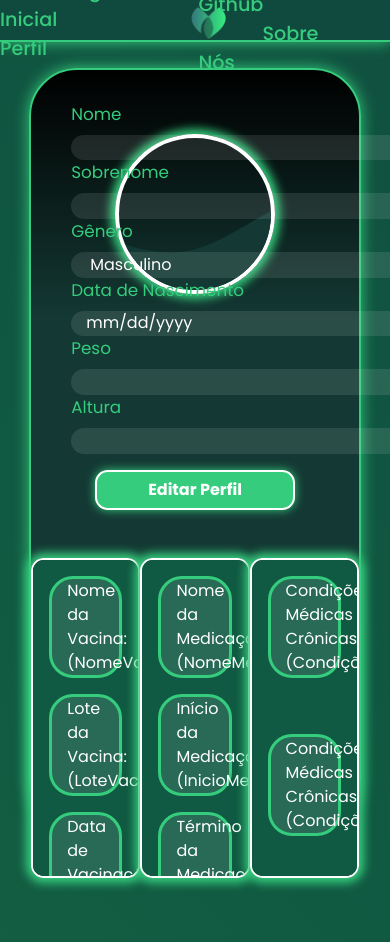
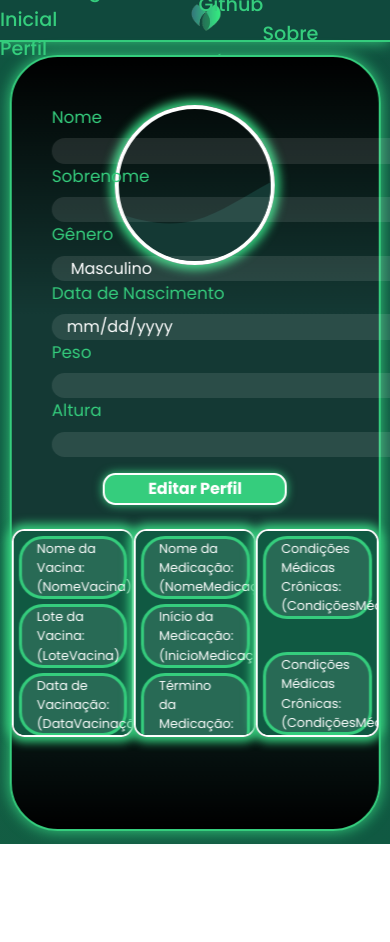
Before and after one commit to djowhend/registro-saude, a website: page Html/Perfil.html in a window 390 px wide. Shown: the top 942 px of the page. After the commit the page ends 844 px from the top, so only its background shows below. Drawn offline with nearby package versions, Linux system fonts and the light colour scheme.

Commit message:
Responsividade 1366x768

```diff
--- a/Css/Cadastro.css
+++ b/Css/Cadastro.css
@@ -9,7 +9,7 @@ body {
     width: 100vw;
     background: linear-gradient(45deg, #1F7F4C, #1B6844, #18503C, #143934);
     background-size: 400% 400%;
-    /* animation: backgroundgradient 5s ease infinite, opacidade 3s ease; */
+    animation: backgroundgradient 5s ease infinite, opacidade 3s ease;
 }
 
 @keyframes backgroundgradient {
@@ -76,9 +76,9 @@ img[alt="Template.png"] {
     box-shadow: 0 0 10px #35cd7d;
     border-radius: 55px;
     text-align: center;
-    /* animation: AnimacaoTextos; */
-    /* animation-duration: 2s; */
-    /* animation-timing-function: ease; */
+    animation: AnimacaoTextos;
+    animation-duration: 2s;
+    animation-timing-function: ease;
 }
 
 .Textos h1 {
@@ -127,9 +127,9 @@ img[alt="Template.png"] {
     background: linear-gradient(0deg, #000, #143934, #143934, #000);
     box-shadow: 0px 0px 15px #35cd7d;
     border-radius: 20px;
-    /* animation: AnimacaoRegistro; */
-    /* animation-duration: 2s; */
-    /* animation-timing-function: ease; */
+    animation: AnimacaoRegistro;
+    animation-duration: 2s;
+    animation-timing-function: ease;
 }
 
 @keyframes AnimacaoRegistro {
--- a/Css/EditarPerfil.css
+++ b/Css/EditarPerfil.css
@@ -194,7 +194,8 @@ body {
 .BoxUsuario {
     position: absolute;
     top: 10vh;
-    left: 20%;
+    left: 50%;
+    transform: translateX(-50%);
 
     width: 60vw;
     height: 80vh;
@@ -209,23 +210,23 @@ body {
 
 @keyframes AnimacaoPerfil {
     0% {
-        transform: scale(2);
+        transform: translate(-50%) scale(2);
         filter: blur(4px);
         opacity: 0;
     }
 
     100% {
-        transform: scale(1);
+        transform: translate(-50%) scale(1);
         filter: blur(0px);
         opacity: 1;
     }
 }
 
 .FotoUsuario {
-    position: relative;
-    position: relative;
+    position: absolute;
     top: 2rem;
     left: 50%;
+    transform: translateX(-50%);
 }
 
 #InputFoto {
@@ -246,14 +247,14 @@ body {
 
 @keyframes slide-in-blurred-top {
     0% {
-        transform: translateY(-1000px) translateX(-50%) scaleY(2.5) scaleX(0.2);
+        transform: translateY(-1000px) translateX(0%) scaleY(2.5) scaleX(0.2);
         transform-origin: 50% 0%;
         filter: blur(40px);
         opacity: 0;
     }
 
     100% {
-        transform: translateY(0) translateX(-50%) scaleY(1) scaleX(1);
+        transform: translateY(0) translateX(0%) scaleY(1) scaleX(1);
         transform-origin: 50% 50%;
         filter: blur(0);
         opacity: 1;
@@ -263,7 +264,7 @@ body {
 .FormGrupo {
     display: flex;
     position: relative;
-    top: 2rem;
+    top: 12rem;
     justify-content: space-evenly;
 }
 
@@ -339,7 +340,7 @@ body {
     display: flex;
     position: relative;
     justify-content: space-evenly;
-    top: 5rem;
+    top: 17rem;
     animation: AnimacaoBotoes 3s 1s cubic-bezier(0.250, 0.460, 0.450, 0.940) both;
 }
 
@@ -386,3 +387,29 @@ body {
 .Botoes button:active {
     box-shadow: 0 2px 10px #fff;
 }
+
+@media (max-width:1366px) {
+    .Logo img {
+        width: 30px;
+        height: 30px;
+        top: 0.5%;
+    }
+
+    .BoxUsuario {
+        width: 80vw;
+        height: 90vh;
+        top: 6.5%;
+    }
+
+    .FormInput {
+        height: 5rem;
+    }
+
+    .FormGrupo select {
+        height: 5rem;
+    }
+
+    .Botoes {
+        top: 14rem;
+    }
+}
--- a/Css/Home.css
+++ b/Css/Home.css
@@ -297,8 +297,9 @@ body::before {
 .CarrosselNoticias {
     position: absolute;
     display: flex;
-    left: 25%;
     top: 15%;
+    left: 50%;
+    transform: translateX(-50%);
 
     border-radius: 1rem;
     border: 5px solid #10493d;
@@ -310,13 +311,11 @@ body::before {
 
 @keyframes Carrossel {
     0% {
-        transform: scale(2);
         filter: blur(4px);
         opacity: 0;
     }
 
     100% {
-        transform: scale(1);
         filter: blur(0px);
         opacity: 1;
     }
@@ -571,3 +570,44 @@ body::before {
     font-weight: bold;
     cursor: pointer;
 }
+
+@media (max-width: 1366px) {
+    .Logo img {
+        width: 30px;
+        height: 30px;
+        top: 0.5%;
+    }
+
+    .CarrosselNoticias img {
+        height: 50vh;
+        width: 60vw;
+    }
+
+    .CarrosselTexto {
+        width: 45rem;
+        height: 15rem;
+        left: 50%;
+        transform: translateX(-50%);
+        top: 35%;
+    }
+
+    .CarrosselTexto h5,
+    .CarrosselTexto p {
+        color: #35dc7f;
+    }
+
+    .Cartoes {
+        top: 75%;
+    }
+
+    .PopupContainer {
+        top: 7%;
+        right: 0.8%;
+        width: 15rem;
+        height: 7.5rem;
+    }
+
+    .PopupBtnFechar {
+        font-size: 0.8rem;
+    }
+}
--- a/Css/Login.css
+++ b/Css/Login.css
@@ -9,7 +9,7 @@ body {
     width: 100vw;
     background: linear-gradient(45deg, #1F7F4C, #1B6844, #18503C, #143934);
     background-size: 400% 400%;
-    /* animation: backgroundgradient 5s ease infinite, opacidade 3s ease; */
+    animation: backgroundgradient 5s ease infinite, opacidade 3s ease;
 }
 
 @keyframes backgroundgradient {
@@ -78,9 +78,9 @@ img[alt="Template.png"] {
     box-shadow: 0 0 10px #35cd7d;
     border-radius: 55px;
     text-align: center;
-    /* animation: AnimacaoTextos; */
-    /* animation-duration: 2s; */
-    /* animation-timing-function: ease; */
+    animation: AnimacaoTextos;
+    animation-duration: 2s;
+    animation-timing-function: ease;
 }
 
 
@@ -130,9 +130,9 @@ img[alt="Template.png"] {
     background: linear-gradient(0deg, #000, #143934, #143934, #000);
     box-shadow: 0px 0px 15px #35cd7d;
     border-radius: 20px;
-    /* animation: AnimacaoRegistro; */
-    /* animation-duration: 2s; */
-    /* animation-timing-function: ease; */
+    animation: AnimacaoRegistro;
+    animation-duration: 2s;
+    animation-timing-function: ease;
 }
 
 @keyframes AnimacaoRegistro {
--- a/Css/Medicamento.css
+++ b/Css/Medicamento.css
@@ -513,3 +513,35 @@ body {
 .ExibirMedicamentos button:active {
     box-shadow: 0 2px 10px #fff;
 }
+
+@media (max-width:1366px) {
+    .Logo img {
+        width: 30px;
+        height: 30px;
+        top: 0.5%;
+    }
+
+    .Informacoes {
+        margin-top: -10%;
+        margin-bottom: 2%;
+    }
+
+    .Informacoes input {
+        width: 20.5rem;
+    }
+
+    .CadastrarMedicamento button {
+        width: 12.5rem;
+        height: 2.5rem;
+    }
+
+    #caixa {
+        height: 45vh;
+        bottom: 7.5%;
+    }
+
+    .ExibirMedicamentos button {
+        width: 12.5rem;
+        height: 3rem;
+    }
+}
--- a/Css/Patologia.css
+++ b/Css/Patologia.css
@@ -513,3 +513,35 @@ body {
 .ExibirPatologias button:active {
     box-shadow: 0 2px 10px #fff;
 }
+
+@media (max-width:1366px) {
+    .Logo img {
+        width: 30px;
+        height: 30px;
+        top: 0.5%;
+    }
+
+    .Informacoes {
+        margin-top: -10%;
+        margin-bottom: 2%;
+    }
+
+    .Informacoes input {
+        width: 20.5rem;
+    }
+
+    .CadastrarRegistros button {
+        width: 12.5rem;
+        height: 2.5rem;
+    }
+
+    #caixa {
+        height: 45vh;
+        bottom: 7.5%;
+    }
+
+    .ExibirPatologias button {
+        width: 12.5rem;
+        height: 2.5rem;
+    }
+}
--- a/Css/Perfil.css
+++ b/Css/Perfil.css
@@ -147,9 +147,10 @@ body {
 }
 
 .BoxUsuario {
-    position: absolute;
+    position: relative;
     top: 8vh;
-    left: 7.5%;
+    left: 50%;
+    transform: translateX(-50%);
 
     width: 85vw;
     height: 90vh;
@@ -159,27 +160,28 @@ body {
     border: 0.15rem solid #35cd7d;
     border-radius: 3rem;
 
-    /* animation: AnimacaoPerfil 0.7s cubic-bezier(0.470, 0.000, 0.745, 0.715) both; */
+    animation: AnimacaoPerfil 0.7s cubic-bezier(0.470, 0.000, 0.745, 0.715) both;
 }
 
 @keyframes AnimacaoPerfil {
     0% {
-        transform: scale(2);
+        transform: translate(-50%) scale(2);
         filter: blur(4px);
         opacity: 0;
     }
 
     100% {
-        transform: scale(1);
+        transform: translate(-50%) scale(1);
         filter: blur(0px);
         opacity: 1;
     }
 }
 
 .FotoUsuario {
-    position: relative;
-    top: 4rem;
+    position: absolute;
+    top: 2rem;
     left: 50%;
+    transform: translateX(-50%);
 }
 
 #InputFoto {
@@ -200,14 +202,14 @@ body {
 
 @keyframes slide-in-blurred-top {
     0% {
-        transform: translateY(-1000px) translateX(-50%) scaleY(2.5) scaleX(0.2);
+        transform: translateY(-1000px) translateX(0%) scaleY(2.5) scaleX(0.2);
         transform-origin: 50% 0%;
         filter: blur(40px);
         opacity: 0;
     }
 
     100% {
-        transform: translateY(0) translateX(-50%) scaleY(1) scaleX(1);
+        transform: translateY(0) translateX(0%) scaleY(1) scaleX(1);
         transform-origin: 50% 50%;
         filter: blur(0);
         opacity: 1;
@@ -217,7 +219,7 @@ body {
 .FormGrupo {
     display: flex;
     position: relative;
-    top: -8rem;
+    top: 3rem;
     justify-content: space-between;
 }
 
@@ -293,7 +295,7 @@ body {
     display: flex;
     position: relative;
     justify-content: center;
-    bottom: 7rem;
+    top: 5rem;
     animation: AnimacaoBotoes 3s 1s cubic-bezier(0.250, 0.460, 0.450, 0.940) both;
 }
 
@@ -340,7 +342,7 @@ body {
     display: flex;
     position: relative;
     justify-content: space-evenly;
-    bottom: 4rem;
+    top: 9rem;
 }
 
 #InfoVacinas,
@@ -390,3 +392,58 @@ body {
     background-color: #ffffff80;
     margin: 2rem 0;
 }
+
+@media (max-width:1366px) {
+    .Logo img {
+        width: 30px;
+        height: 30px;
+        top: 0.5%;
+    }
+
+    .BoxUsuario {
+        width: 95vw;
+        height: 92vh;
+        top: 6.5%;
+        left: 50%;
+        transform: translateX(-50%);
+    }
+
+    .FotoUsuario {
+        position: absolute;
+        top: 3rem;
+    }
+
+    .Botoes {
+        top: 4rem;
+    }
+
+    .Botoes button {
+        width: 11.5rem;
+        height: 2rem;
+        padding: 0px 15px;
+    }
+
+    .InfoUsuario {
+        top: 5.5rem;
+    }
+
+    #InfoVacinas,
+    #InfoMedicamentos,
+    #InfoPatologias {
+        height: 13rem;
+        width: 25rem;
+    }
+
+    #InfoVacinas p,
+    #InfoMedicamentos p,
+    #InfoPatologias p {
+        font-size: 0.8rem;
+        margin: 0.3rem;
+    }
+
+    #InfoVacinas::-webkit-scrollbar,
+    #InfoMedicamentos::-webkit-scrollbar,
+    #InfoPatologias::-webkit-scrollbar {
+        width: 0.3rem;
+    }
+}
--- a/Css/Vacina.css
+++ b/Css/Vacina.css
@@ -437,6 +437,13 @@ body {
     justify-content: center;
 }
 
+.ExibirVacinas {
+    display: flex;
+    justify-content: center;
+    position: relative;
+    animation: AnimacaoBotoes 3s 1s cubic-bezier(0.250, 0.460, 0.450, 0.940) both;
+}
+
 .ExibirVacinas button {
     width: 13.5rem;
     height: 3rem;
@@ -468,3 +475,35 @@ body {
 .ExibirVacinas button:active {
     box-shadow: 0 2px 10px #fff;
 }
+
+@media (max-width:1366px) {
+    .Logo img {
+        width: 30px;
+        height: 30px;
+        top: 0.5%;
+    }
+
+    .Informacoes {
+        margin-top: -10%;
+        margin-bottom: 2%;
+    }
+
+    .Informacoes input {
+        width: 20.5rem;
+    }
+
+    .CadastrarVacina button {
+        width: 12.5rem;
+        height: 2.5rem;
+    }
+
+    #caixa {
+        height: 45vh;
+        bottom: 7.5%;
+    }
+
+    .ExibirVacinas button {
+        width: 12.5rem;
+        height: 2.5rem;
+    }
+}
```
Also changed, not shown: Html/Perfil.html (+4 -4 lines).
